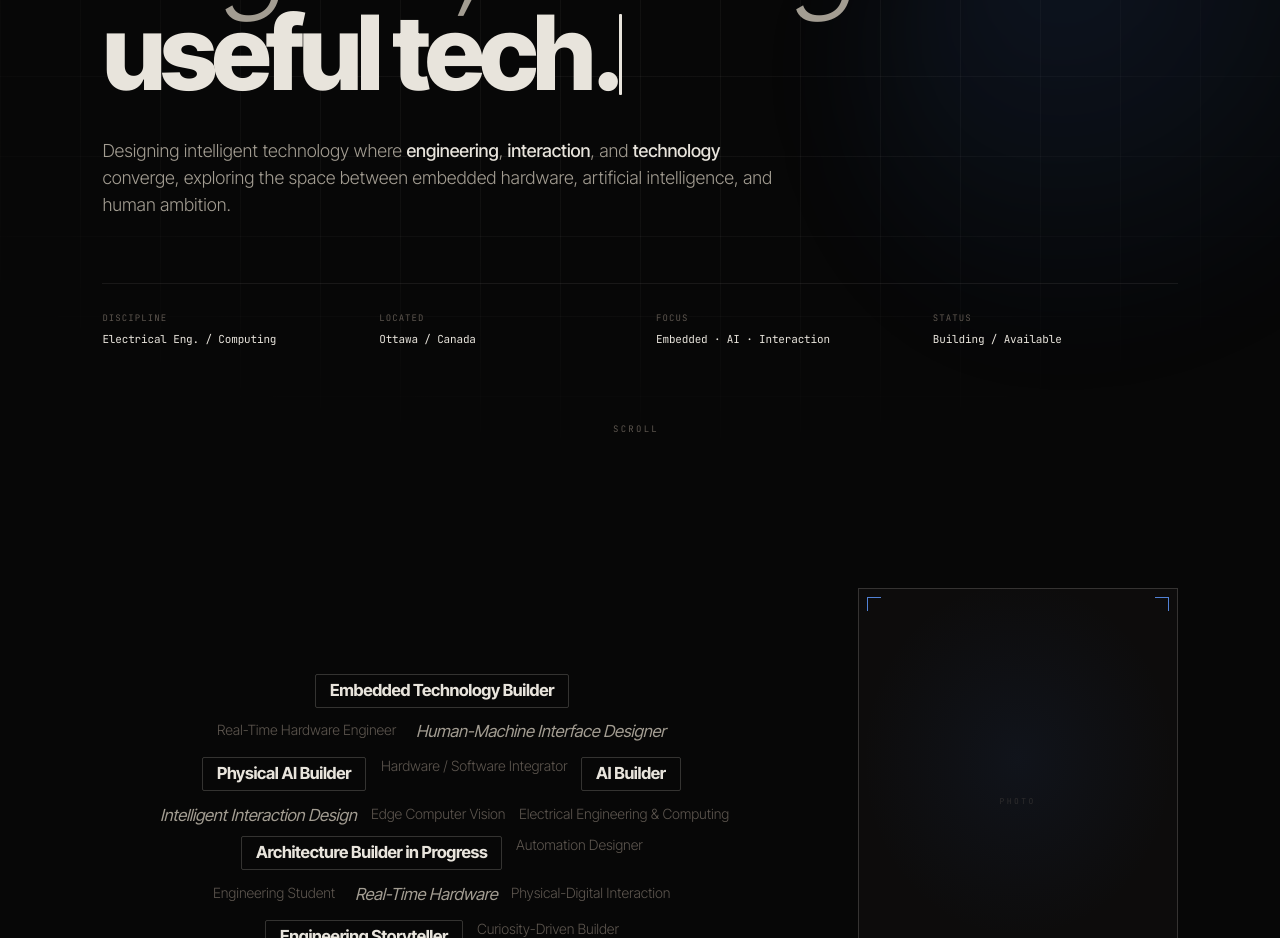
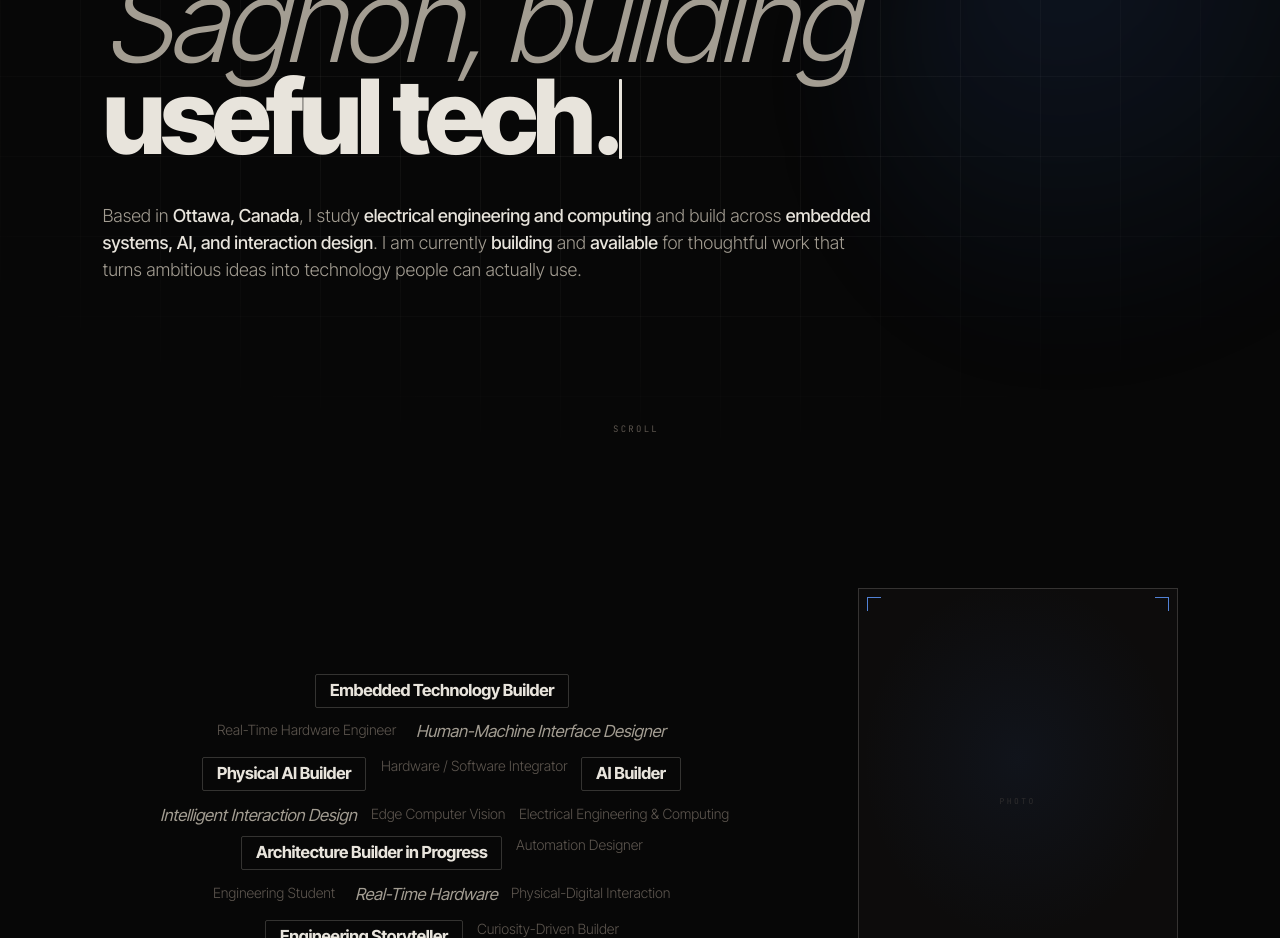
Before and after one commit to RayannSagnon/portfolio, a Next.js app: page / in a window 1280 px wide. Shown: the part 1900-2838 px from the top of the page. Built offline with nearby package versions, Linux system fonts and the light colour scheme; no server answers.

Commit message:
Refine hero introduction copy

```diff
--- a/components/sections/Hero.tsx
+++ b/components/sections/Hero.tsx
@@ -186,7 +186,6 @@ function LoopingTypingText({
 export function Hero() {
   const sectionRef    = useRef<HTMLElement>(null);
   const paraRef       = useRef<HTMLParagraphElement>(null);
-  const metaRef       = useRef<HTMLDivElement>(null);
   const scrollHintRef = useRef<HTMLDivElement>(null);
   const [typingTrigger, setTypingTrigger] = useState(0);
 
@@ -202,9 +201,9 @@ export function Hero() {
 
   useGSAP(() => {
     gsap.fromTo(
-      [paraRef.current, metaRef.current].filter(Boolean),
+      paraRef.current,
       { opacity: 0, y: 18 },
-      { opacity: 1, y: 0, stagger: 0.14, duration: 0.9, ease: "power3.out", delay: 1.8 }
+      { opacity: 1, y: 0, duration: 0.9, ease: "power3.out", delay: 1.8 }
     );
     gsap.fromTo(
       scrollHintRef.current,
@@ -215,6 +214,9 @@ export function Hero() {
 
   const firstName = site.name.split(" ")[0];   // "Rayann"
   const lastName  = site.name.split(" ")[1];   // "Sagnon"
+  const disciplineLabel = "electrical engineering and computing";
+  const locationLabel = "Ottawa, Canada";
+  const focusLabel = "embedded systems, AI, and interaction design";
 
   return (
     <section
@@ -313,7 +315,7 @@ export function Hero() {
             <p
               ref={paraRef}
               style={{
-                maxWidth: 680,
+                maxWidth: 780,
                 fontSize: "clamp(14px, 1.4vw, 20px)",
                 lineHeight: 1.5,
                 color: "var(--fg-dim)",
@@ -322,46 +324,14 @@ export function Hero() {
                 opacity: 0,
               }}
             >
-              Designing intelligent technology where{" "}
-              <em style={{ color: "var(--fg)", fontStyle: "normal", fontWeight: 500 }}>engineering</em>,{" "}
-              <em style={{ color: "var(--fg)", fontStyle: "normal", fontWeight: 500 }}>interaction</em>, and{" "}
-              <em style={{ color: "var(--fg)", fontStyle: "normal", fontWeight: 500 }}>technology</em>{" "}
-              converge, exploring the space between embedded hardware, artificial intelligence, and human ambition.
+              Based in{" "}
+              <em style={{ color: "var(--fg)", fontStyle: "normal", fontWeight: 500 }}>{locationLabel}</em>, I study{" "}
+              <em style={{ color: "var(--fg)", fontStyle: "normal", fontWeight: 500 }}>{disciplineLabel}</em>{" "}
+              and build across{" "}
+              <em style={{ color: "var(--fg)", fontStyle: "normal", fontWeight: 500 }}>{focusLabel}</em>. I am currently{" "}
+              <em style={{ color: "var(--fg)", fontStyle: "normal", fontWeight: 500 }}>building</em> and{" "}
+              <em style={{ color: "var(--fg)", fontStyle: "normal", fontWeight: 500 }}>available</em> for thoughtful work that turns ambitious ideas into technology people can actually use.
             </p>
-
-            <div
-              ref={metaRef}
-              style={{
-                display: "grid",
-                gridTemplateColumns: "repeat(4, 1fr)",
-                gap: 32,
-                marginTop: "4vh",
-                paddingTop: 28,
-                borderTop: "1px solid var(--line)",
-                opacity: 0,
-              }}
-            >
-              {[
-                { lbl: "Discipline", val: site.discipline },
-                { lbl: "Located",    val: site.location },
-                { lbl: "Focus",      val: site.focus },
-                { lbl: "Status",     val: site.status },
-              ].map(({ lbl, val }) => (
-                <div key={lbl} style={{ fontFamily: "var(--font-jetbrains), monospace", fontSize: 11, color: "var(--fg-dim)" }}>
-                  <span style={{
-                    display: "block",
-                    color: "var(--fg-faint)",
-                    marginBottom: 6,
-                    letterSpacing: "0.12em",
-                    textTransform: "uppercase",
-                    fontSize: 9,
-                  }}>
-                    {lbl}
-                  </span>
-                  <span style={{ color: "var(--fg)" }}>{val}</span>
-                </div>
-              ))}
-            </div>
 
           </div>
         </div>
```
